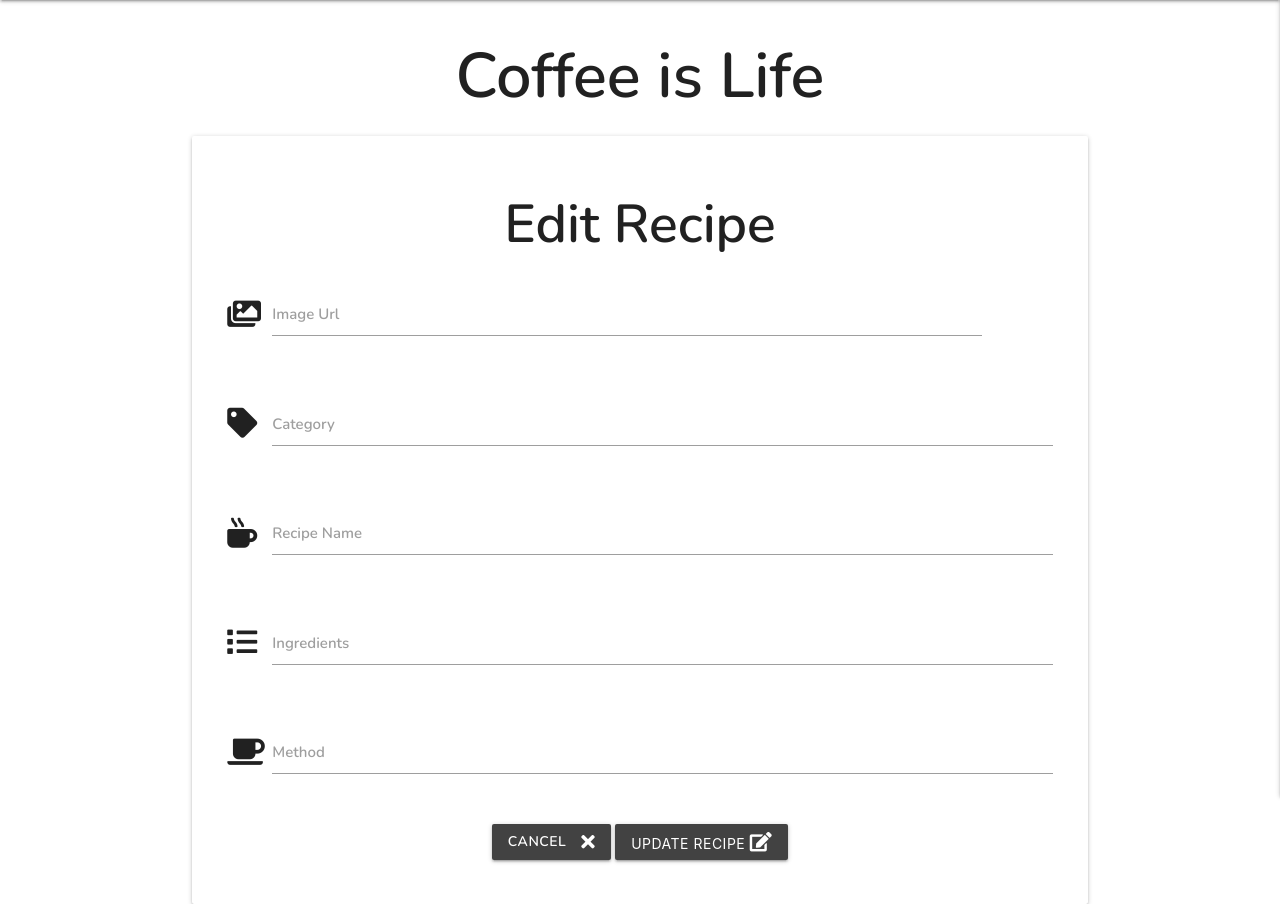
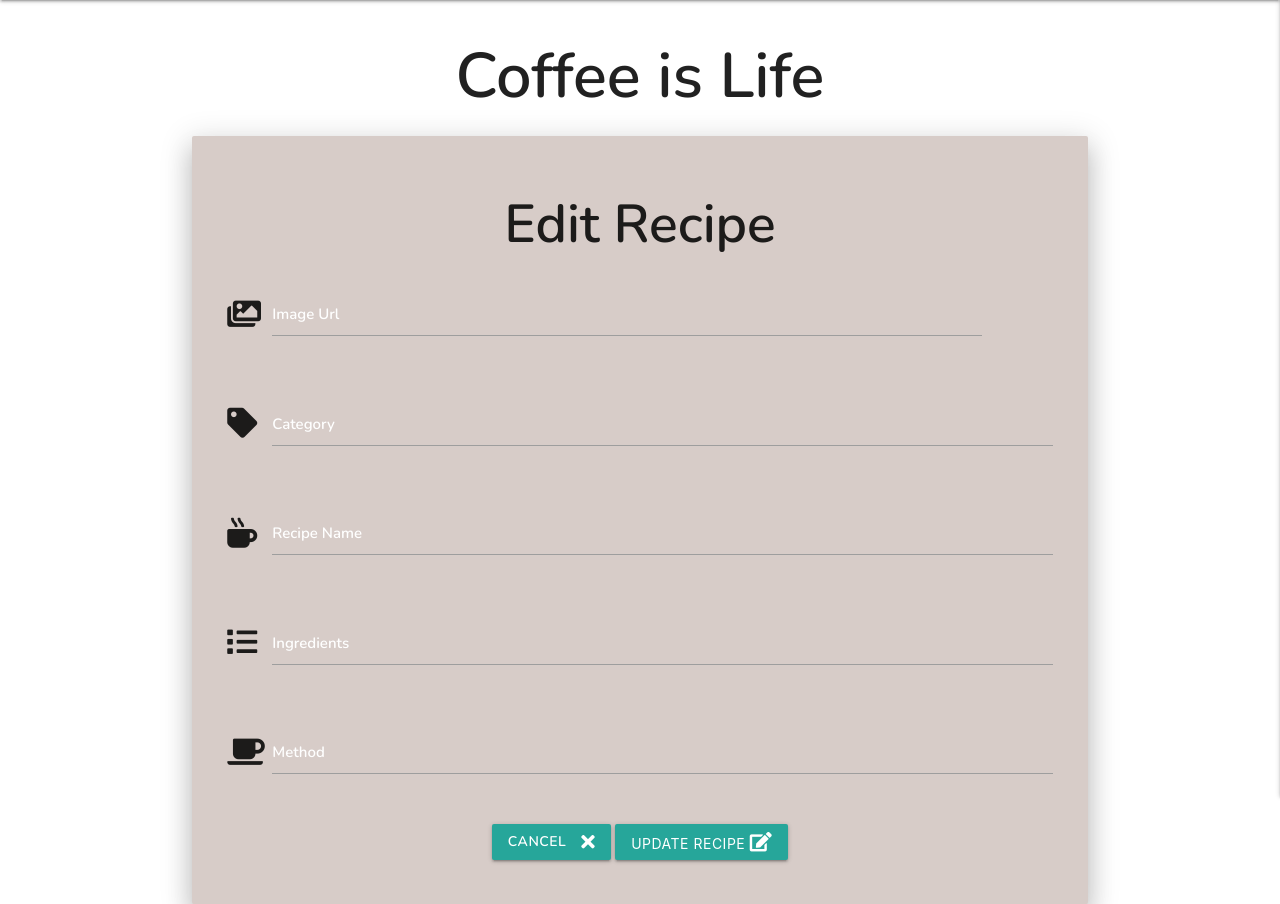
Before and after one commit to romanstr-code/milestone-project-three, a Flask app: template templates/edit_recipe.html in a window 1280 px wide. Shown: the part 64-968 px from the top of the page. Run offline with Flask 2, Linux system fonts and the light colour scheme; the template is opened without the code that fills it, so the values that code supplies are empty; some libraries are stand-ins or nearby versions.

Commit message:
Updated edit_recipe page form, color, and buttons.Added a tooltip.

```diff
--- a/templates/edit_recipe.html
+++ b/templates/edit_recipe.html
@@ -1,19 +1,21 @@
 {% extends "base.html" %}
 {% block content %}
 
-<h1 class="center-align">Coffee is Life</h1>
-
-
+<!-- Page Section -->
+<section class="background-color-edit_recipes">
+    <h1 class="center-align ">Coffee is Life</h1>
+    <!-- Page Container -->
     <div class="container">
-<div class="row card-panel">
+        <div class="row card-panel brown lighten-4 z-depth-4">
             <h2 class="center-align">Edit Recipe</h2>
             <form class="col s12" method="POST" action="{{ url_for('edit_recipe', recipes_id=recipes._id) }}">
                 <!--Recipe Image Url -->
                 <div class="row">
                     <div class="input-field col s11">
                         <i class="fas fa-images prefix"></i>
-            <textarea id="url" name="url" class="materialize-textarea validate" required>{{ recipes.url }}</textarea>
-            <label for="url">Image Url</label>
+                        <textarea id="url" name="url" class="materialize-textarea validate"
+                            required>{{ recipes.url }}</textarea>
+                        <label for="url" class="white-text">Image Url</label>
                     </div>
                 </div>
                 <!-- Category Name -->
@@ -22,7 +24,7 @@
                         <i class="fa fa-tag prefix"></i>
                         <textarea id="category_name" name="category_name" minlength="5" maxlenth="15"
                             class="materialize-textarea validate" required>{{ recipes.category_name }}</textarea>
-            <label for="category_name">Category</label>
+                        <label for="category_name" class="white-text">Category</label>
                     </div>
                 </div>
                 <!--Name of Recipe -->
@@ -31,33 +33,36 @@
                         <i class="fas fa-mug-hot prefix"></i>
                         <textarea id="recipe_name" name="recipe_name" minlength="5" maxlength="15"
                             class="materialize-textarea validate" required>{{ recipes.recipe_name }}</textarea>
-            <label for="recipe_name">Recipe Name</label>
+                        <label for="recipe_name" class="white-text">Recipe Name</label>
                     </div>
                 </div>
                 <!-- Recipe Ingredients -->
                 <div class="row">
                     <div class="input-field col s12">
                         <i class="fas fa-list prefix"></i>
-            <textarea id="ingridients" name="ingridients" class="materialize-textarea validate" required>{{ recipes.ingridients }}</textarea>
-            <label for="ingridients">Ingredients</label>
+                        <textarea id="ingridients" name="ingridients" class="materialize-textarea validate"
+                            required>{{ recipes.ingridients }}</textarea>
+                        <label for="ingridients" class="white-text">Ingredients</label>
                     </div>
                 </div>
                 <!-- Recipe Method -->
                 <div class="row">
                     <div class="input-field col s12">
                         <i class="fas fa-coffee prefix"></i>
-            <textarea id="method" name="method" class="materialize-textarea validate" required>{{ recipes.method }}</textarea>
-            <label for="method">Method</label>
+                        <textarea id="method" name="method" class="materialize-textarea validate"
+                            required>{{ recipes.method }}</textarea>
+                        <label for="method" class="white-text">Method</label>
                     </div>
                 </div>
                 <!-- Cancel/Edit Button -->
                 <div class="row">
                     <div class="col s12 center-align">
-            <a href="{{ url_for('recipes') }}" class="btn waves-effect waves-light grey darken-3 white text">
+                        <a href="{{ url_for('recipes') }}" class="btn waves-effect waves-light white-text">
                             Cancel
                             <i class="fas fa-times right"></i>
                         </a>
-            <button class="btn waves-effect waves-light grey darken-3 white text" type="submit">Update Recipe
+                        <button class="btn waves-effect waves-light tooltipped" data-position="top"
+                            data-tooltip="Great! Recipe Upgrade Incoming!" type="submit">Update Recipe
                             <i class="fas fa-edit"></i>
                         </button>
                     </div>
@@ -65,5 +70,6 @@
             </form>
         </div>
     </div>
+</section>
 
 {% endblock %}
```
Lines whose indentation alone changed are shown as unchanged.
